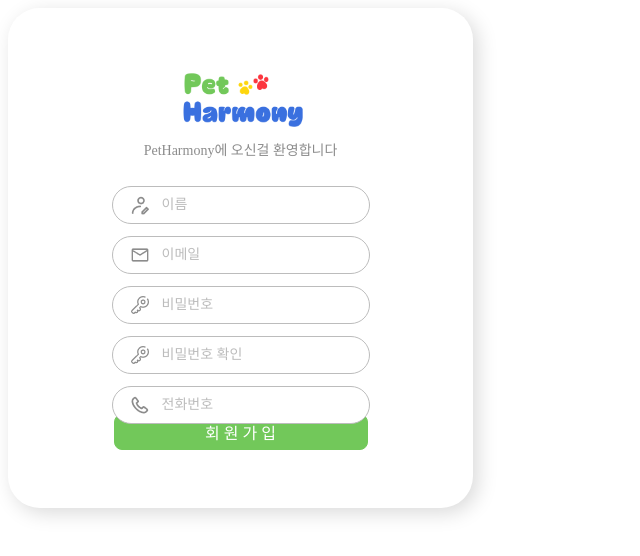
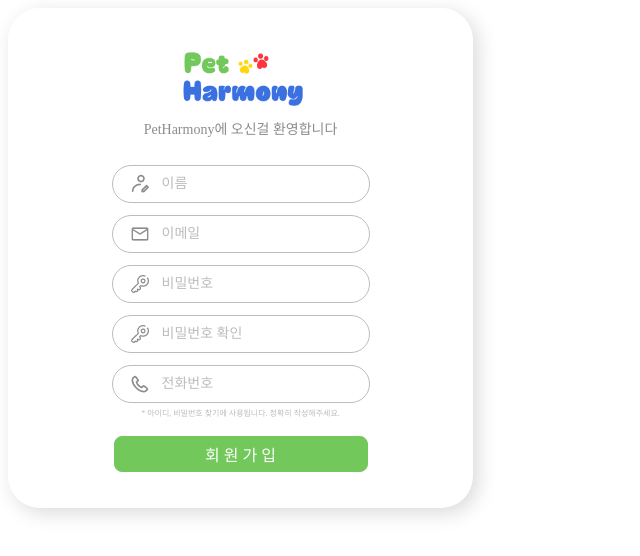
Before and after one commit to Lucky-Vicky-PetHarmony/Frontend, a React (Create React App) app in the folder petharmony/: page /join in a window 1280 px wide. Shown: the top 556 px of the page, without its empty margins (0-640 px from the left). Built offline with nearby package versions, Linux system fonts and the light colour scheme.

Commit message:
chore: 회원가입 폼 모달 문구 수정

```diff
--- a/petharmony/src/join/components/JoinModal.jsx
+++ b/petharmony/src/join/components/JoinModal.jsx
@@ -29,7 +29,7 @@ const JoinModal = () => {
         }
 
         if (!passwordRegEx.test(password)) {
-            alert("비밀번호는 8-20자의 영문자와 숫자로만 구성되어야 합니다.");
+            alert("비밀번호는 8-20자로 구성되어야 합니다.");
             return;
         }
 
@@ -61,6 +61,9 @@ const JoinModal = () => {
                     setPasswordCheck={setPasswordCheck}
                     setPhone={setPhone}
                 />
+                <p className="jm_phone_msg">
+                    * 아이디, 비밀번호 찾기에 사용됩니다. 정확히 작성해주세요.
+                </p>
                 <div className="jm_button">
                     <LoginJoinButton
                         mode="join"
--- a/petharmony/src/join/styles/JoinModal.css
+++ b/petharmony/src/join/styles/JoinModal.css
@@ -31,3 +31,10 @@
     margin-top: 10px;
     margin-bottom: 27px;
 }
+
+.jm_phone_msg {
+    font-family: "nanumgothic";
+    font-size: 8px;
+    color: #BCBCBC;
+    padding: 6px 0 10px 0;
+}
```
